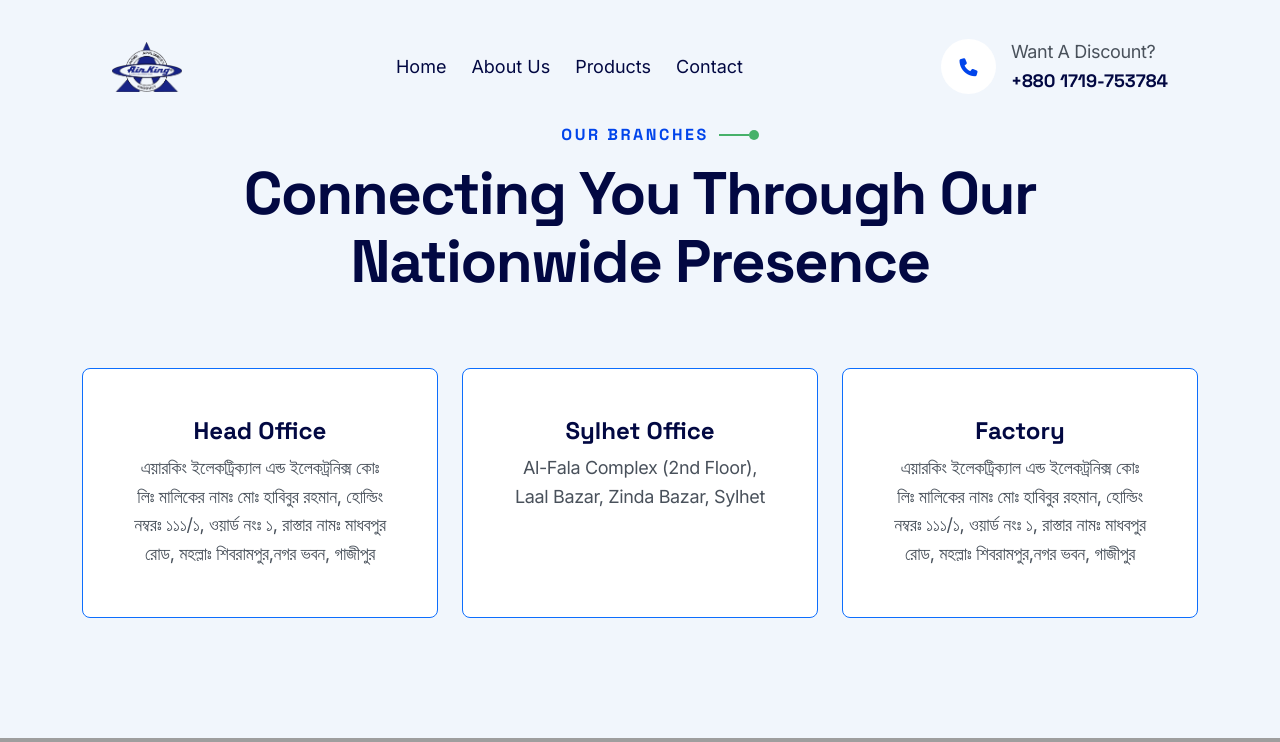
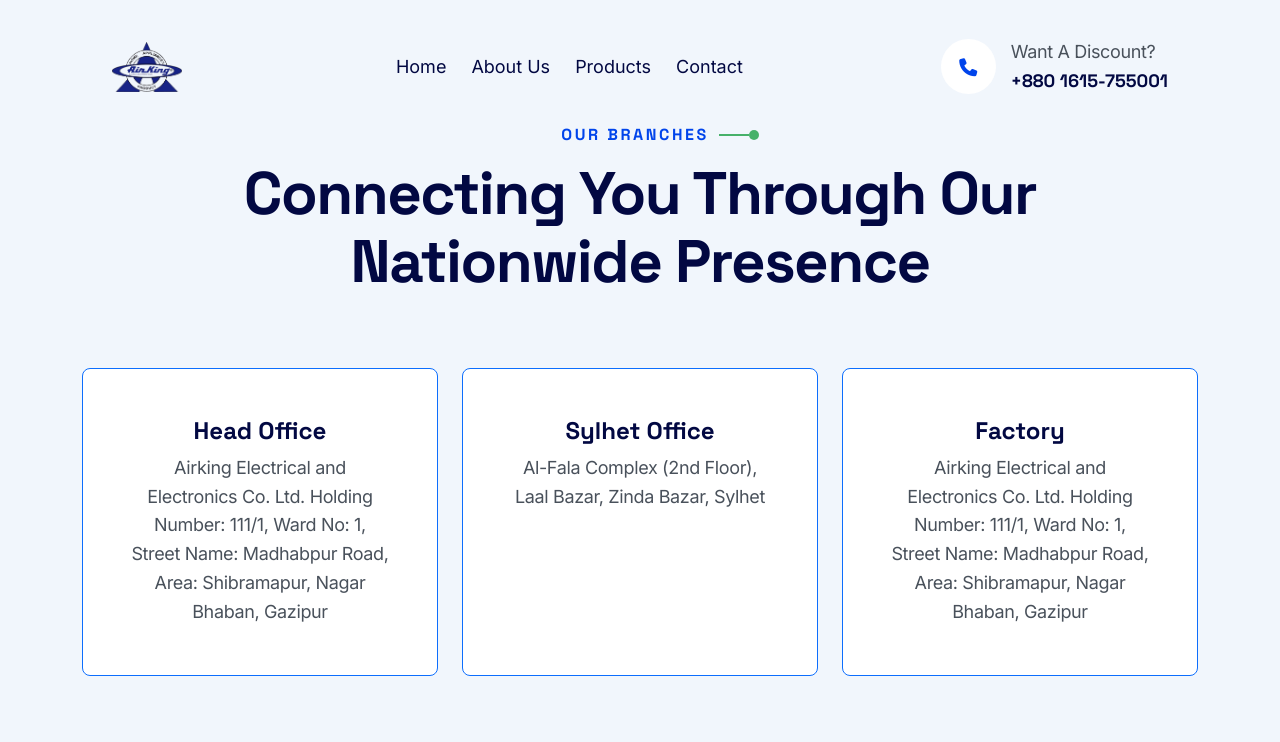
Before and after one commit to Md-Anikul-Islam/air-king-frontend-update, a Laravel app: page /contact in a window 1280 px wide. Shown: the top 742 px of the page. Run offline with Laravel 10, Linux system fonts and the light colour scheme; some libraries are stand-ins or nearby versions; grey boxes are pictures that could not be loaded.

Commit message:
english address and number added

```diff
--- a/resources/views/frontend/app.blade.php
+++ b/resources/views/frontend/app.blade.php
@@ -58,7 +58,7 @@
                     </li>
                 </ul>
                 <a
-                    href="tel:+8801719753784"
+                    href="tel:+8801615755001"
                     class="call-to-action d-flex align-items-center"
                 >
                     <div class="icon rounded-pill">
@@ -66,7 +66,7 @@
                     </div>
                     <div class="info">
                         <p>Want A Discount?</p>
-                        <h6>+880 1719-753784</h6>
+                        <h6>+880 1615-755001</h6>
                     </div>
                 </a>
             </div>
@@ -132,7 +132,7 @@
             </div>
             <div class="call-us p-4">
                 <a
-                    href="tel:+880 1719-753784"
+                    href="tel:+8801615755001"
                     class="call-to-action d-flex align-items-center"
                 >
                     <div
@@ -141,8 +141,8 @@
                         <i class="fa-solid fa-phone"></i>
                     </div>
                     <div class="info">
-                        <p class="help"> Want A Discount?</p>
-                        <h5 class="number">+880 1719-753784</h5>
+                        <p class="help">Want A Discount?</p>
+                        <h5 class="number">+880 1615-755001</h5>
                     </div>
                 </a>
             </div>
@@ -207,7 +207,7 @@
                             <li class="d-flex gap-2 align-items-start">
                                 <i class="fa-solid fa-map-marker mt-2"></i>
                                 <span
-                                >এয়ারকিং ইলেকট্রিক্যাল এন্ড ইলেকট্রনিক্স কোঃ লিঃ মালিকের নামঃ মোঃ হাবিবুর রহমান, হোল্ডিং নম্বরঃ ১১১/১, ওয়ার্ড নংঃ ১, রাস্তার নামঃ মাধবপুর রোড, মহল্লাঃ শিবরামপুর,নগর ভবন, গাজীপুর</span
+                                >Airking Electrical and Electronics Co. Ltd. Holding Number: 111/1, Ward No: 1, Street Name: Madhabpur Road, Area: Shibramapur, Nagar Bhaban, Gazipur</span
                                 >
                             </li>
                             <li class="d-flex gap-2 align-items-center">
@@ -218,7 +218,7 @@
                             <li class="d-flex gap-2 align-items-center">
                                 <i class="fa-solid fa-phone"></i>
 
-                                <a href="tel:+8801719753784">(+880)1719-753784</a>
+                                <a href="tel:+8801615755001">(+880)1615-755001</a>
                             </li>
                         </ul>
                     </div>
--- a/resources/views/frontend/contact.blade.php
+++ b/resources/views/frontend/contact.blade.php
@@ -16,7 +16,7 @@
                         <div class="branch-content d-flex flex-column align-items-center gap-2">
                             <h4 class="branch-title">Head Office</h4>
                             <p class="branch-desc text-center">
-                                এয়ারকিং ইলেকট্রিক্যাল এন্ড ইলেকট্রনিক্স কোঃ লিঃ মালিকের নামঃ মোঃ হাবিবুর রহমান, হোল্ডিং নম্বরঃ ১১১/১, ওয়ার্ড নংঃ ১, রাস্তার নামঃ মাধবপুর রোড, মহল্লাঃ শিবরামপুর,নগর ভবন, গাজীপুর
+                                Airking Electrical and Electronics Co. Ltd. Holding Number: 111/1, Ward No: 1, Street Name: Madhabpur Road, Area: Shibramapur, Nagar Bhaban, Gazipur
                             </p>
                         </div>
                     </div>
@@ -36,7 +36,7 @@
                         <div class="branch-content d-flex flex-column align-items-center gap-2">
                             <h4 class="branch-title">Factory</h4>
                             <p class="branch-desc text-center">
-                                এয়ারকিং ইলেকট্রিক্যাল এন্ড ইলেকট্রনিক্স কোঃ লিঃ মালিকের নামঃ মোঃ হাবিবুর রহমান, হোল্ডিং নম্বরঃ ১১১/১, ওয়ার্ড নংঃ ১, রাস্তার নামঃ মাধবপুর রোড, মহল্লাঃ শিবরামপুর,নগর ভবন, গাজীপুর
+                            Airking Electrical and Electronics Co. Ltd. Holding Number: 111/1, Ward No: 1, Street Name: Madhabpur Road, Area: Shibramapur, Nagar Bhaban, Gazipur
                             </p>
                         </div>
                     </div>
--- a/resources/views/frontend/home.blade.php
+++ b/resources/views/frontend/home.blade.php
@@ -256,7 +256,7 @@
                         <div class="branch-content d-flex flex-column align-items-center gap-2">
                             <h4 class="branch-title">Head Office</h4>
                             <p class="branch-desc text-center">
-                                এয়ারকিং ইলেকট্রিক্যাল এন্ড ইলেকট্রনিক্স কোঃ লিঃ মালিকের নামঃ মোঃ হাবিবুর রহমান, হোল্ডিং নম্বরঃ ১১১/১, ওয়ার্ড নংঃ ১, রাস্তার নামঃ মাধবপুর রোড, মহল্লাঃ শিবরামপুর,নগর ভবন, গাজীপুর
+                            Airking Electrical and Electronics Co. Ltd. Holding Number: 111/1, Ward No: 1, Street Name: Madhabpur Road, Area: Shibramapur, Nagar Bhaban, Gazipur
                             </p>
                         </div>
                     </div>
@@ -276,7 +276,7 @@
                         <div class="branch-content d-flex flex-column align-items-center gap-2">
                             <h4 class="branch-title">Factory</h4>
                             <p class="branch-desc text-center">
-                                এয়ারকিং ইলেকট্রিক্যাল এন্ড ইলেকট্রনিক্স কোঃ লিঃ মালিকের নামঃ মোঃ হাবিবুর রহমান, হোল্ডিং নম্বরঃ ১১১/১, ওয়ার্ড নংঃ ১, রাস্তার নামঃ মাধবপুর রোড, মহল্লাঃ শিবরামপুর,নগর ভবন, গাজীপুর
+                            Airking Electrical and Electronics Co. Ltd. Holding Number: 111/1, Ward No: 1, Street Name: Madhabpur Road, Area: Shibramapur, Nagar Bhaban, Gazipur
                             </p>
                         </div>
                     </div>
```
